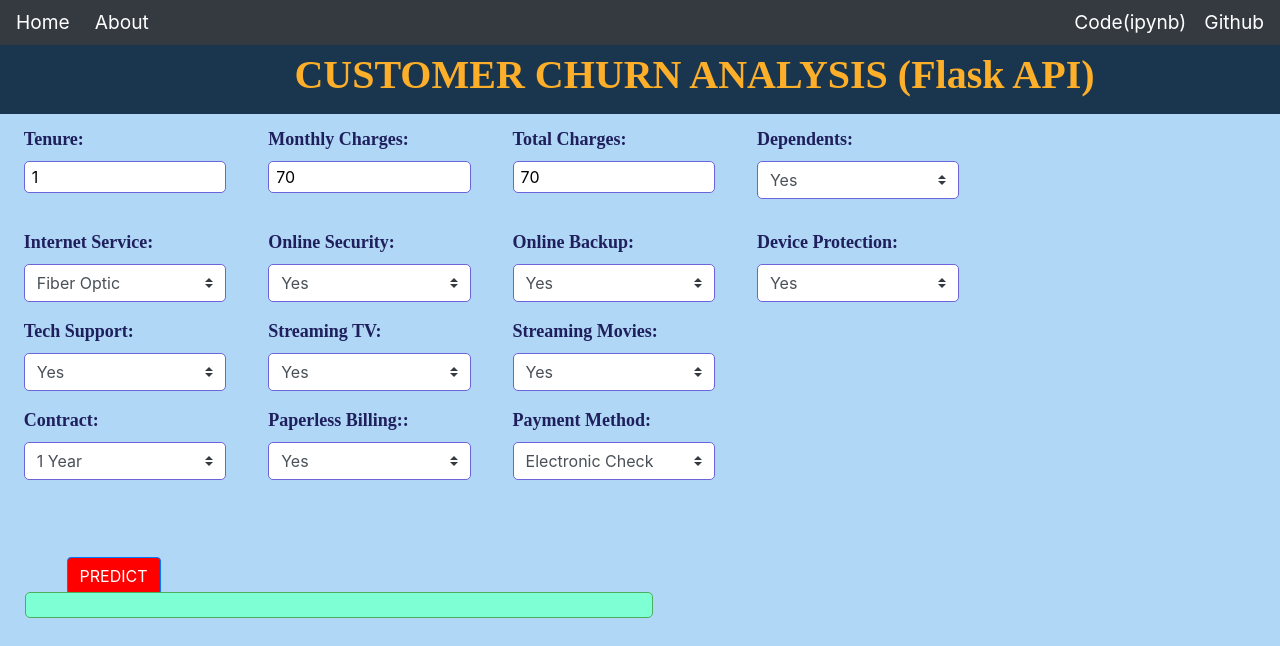
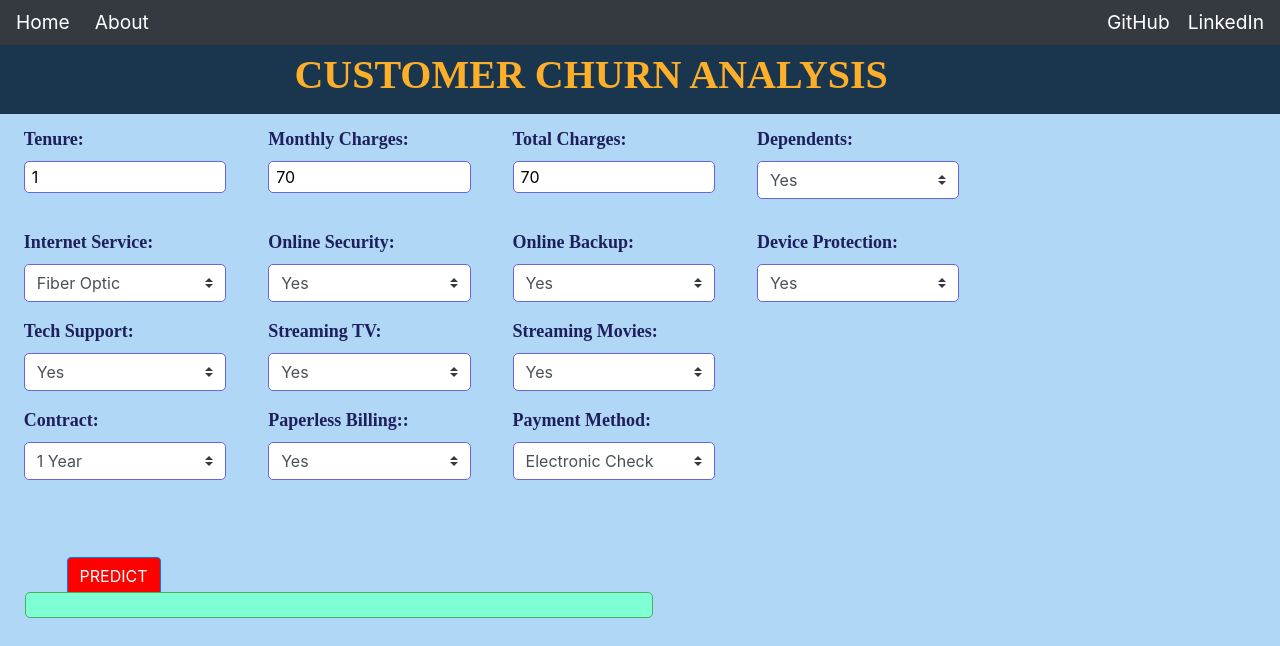
Before and after one commit to razyousuf/customer-churn-flask, a Flask app: page / in a window 1280 px wide. Shown: the top 646 px of the page. Run offline with Flask 3, Linux system fonts and the light colour scheme; parts of the project's set-up code (start-up, migrations or seed data) failed here and were passed over; some libraries are stand-ins or nearby versions.

Commit message:
Github and LinkedIn added.html

```diff
--- a/templates/base.html
+++ b/templates/base.html
@@ -35,15 +35,15 @@
           </ul>
         </div>
 
-        <a class="nav-git-text" href="https://drive.google.com/file/d/1UY3uxvSJhHvKjgFC9MHa8_6R69rZHpxe/view?usp=sharing" target="blank">Code(ipynb)</a>
+        <a class="nav-git-text" href="https://github.com/razyousuf/customer-churn-flask" target="blank">GitHub</a>
         &nbsp;&nbsp;&nbsp;&nbsp;
-        <a class="nav-git-text" href="https://github.com/razyousuf/" target="blank">Github</a>
+        <a class="nav-git-text" href="https://www.linkedin.com/in/raz-yousufi-7706322a3/" target="blank">LinkedIn</a>
 
 
 
     </nav>
 
-    <h1 class="heading"> CUSTOMER CHURN ANALYSIS (Flask API)</h1>
+    <h1 class="heading"> CUSTOMER CHURN ANALYSIS </h1>
 
 
 
```
